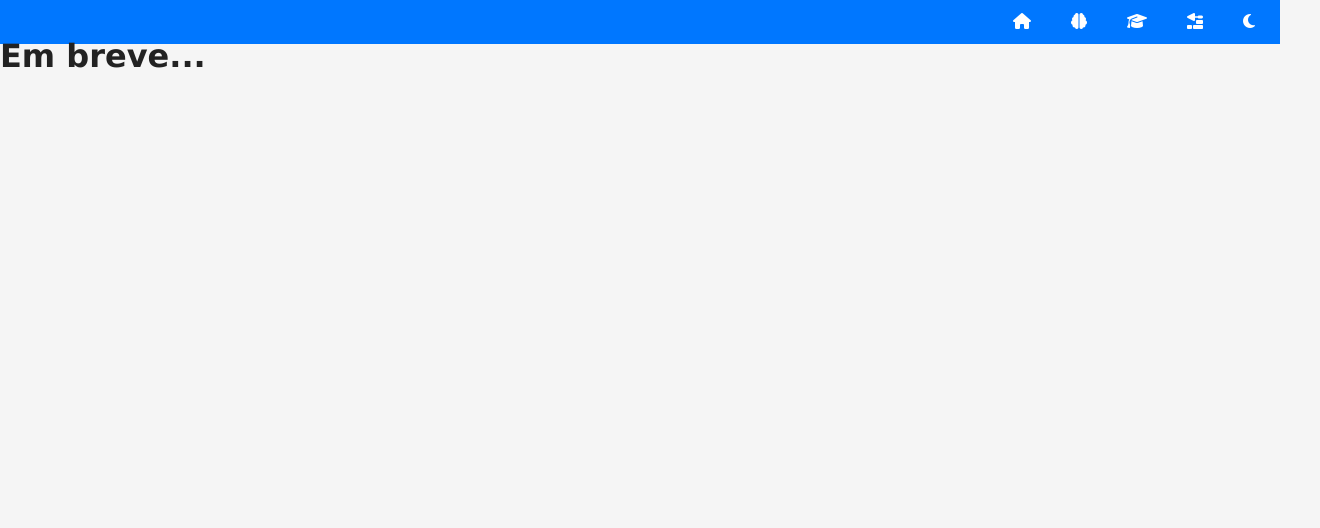
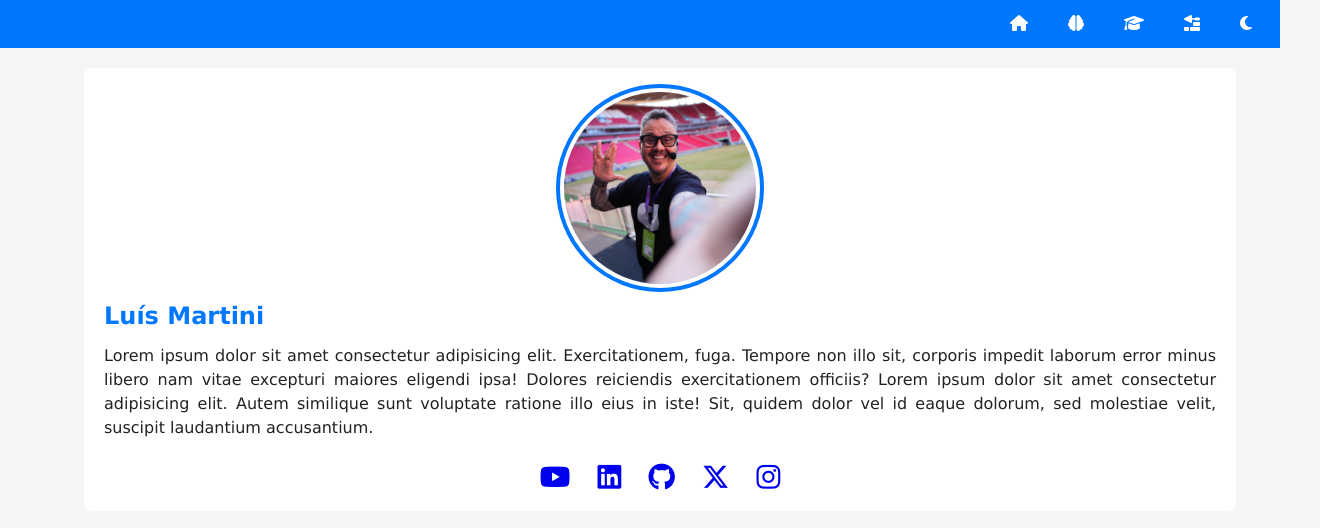
Before and after one commit to agenciamartinidigital-sy/Portolio, a plain HTML site: page index.html in a window 1280 px wide. Shown: the whole page, 1320 px wide, since content can reach past the window. Drawn offline with Linux system fonts and the light colour scheme.

Commit message:
Atualização

```diff
--- a/estilos/style.css
+++ b/estilos/style.css
@@ -25,7 +25,7 @@ body{
 header{
     background-color: var(--destaque);
     color: var(--texto);
-    padding: 10px;
+    padding: 12px;
     display: flex;
     justify-content: flex-end;
     align-content: center;
@@ -34,15 +34,15 @@ header{
 #menu ul{
     list-style: none;
     display: flex;
-    gap: 10px;
+    gap: 8px;
 }
 
 nav#menu a{
     text-decoration: none;
     color: var(--texto-inverso);
     font-weight: 600;
-    padding: 12px 15px;
-    border-radius: 10px;
+    padding: 12px 16px;
+    border-radius: 8px;
     transition: background-color 0.5s, color 0.5s;
 }
 
@@ -50,3 +50,56 @@ nav#menu a:hover{
     background-color: var(--destaque-inverso);
     color: var(--destaque);
 }
+
+main {
+    display: grid;
+    grid-template-columns: 5% 90% 5%;
+    gap: 20px;
+    margin-top: 20px;
+}
+
+section#ficha{
+    background-color: var(--fundo-card);
+    padding: 20px;
+    border-radius: 8px;
+    grid-column: 2;
+}
+
+section#ficha img{
+    width: 200px;
+    aspect-ratio: 1/1;
+    object-fit: cover;
+    overflow: hidden;
+    border-radius: 50%;
+    border: 4px solid var(--fundo-card);
+    outline: 4px solid var(--destaque);
+    display: block;
+    margin: auto;
+    margin-bottom: 16px;
+}
+
+section#ficha h1{
+    color: var(--destaque);
+    margin: 16px 0px;
+    font-size: 1.5em;
+    text-align: left;
+}
+
+section#ficha p{
+    text-align: justify;
+}
+
+div#social{
+    display: flex;
+    justify-content: center;
+    align-content: center;
+    font-size: 1.7em;
+    gap: 1em;
+    margin-top: 24px;
+}
+
+
+div#social a:hover{
+    color: var(--destaque-inverso);
+    transition: color 0.5s;
+}
--- a/index.html
+++ b/index.html
@@ -23,7 +23,19 @@
     </header>
 
     <main>
-        <h1>Em breve...</h1>
+        <section id="ficha">
+            <img src="pacote-d018/projeto-portfolio/imagens/guanabara-perfil.jpg" alt="Luís Martini" class="foto">
+            <h1>Luís Martini</h1>
+            <p>Lorem ipsum dolor sit amet consectetur adipisicing elit. Exercitationem, fuga. Tempore non illo sit, corporis impedit laborum error minus libero nam vitae excepturi maiores eligendi ipsa! Dolores reiciendis exercitationem officiis? Lorem ipsum dolor sit amet consectetur adipisicing elit. Autem similique sunt voluptate ratione illo eius in iste! Sit, quidem dolor vel id eaque dolorum, sed molestiae velit, suscipit laudantium accusantium.</p>
+            <div id="social">
+                <a href="https://www.youtube.com/@StudioMartiniDigital" target="_blank" rel="nofollow"><i class="fa-brands fa-youtube"></i></a>
+                <a href="https://www.linkedin.com/in/luisfmmartini/" target="_blank" rel="nofollow"><i class="fa-brands fa-linkedin"></i></a>
+                <a href="https://github.com/agenciamartinidigital-sy" target="_blank" rel="nofollow"><i class="fa-brands fa-github"></i></a>
+                <a href="https://x.com/eusouomartini" target="_blank" rel="nofollow"><i class="fa-brands fa-x-twitter"></i></a>
+                <a href="https://www.instagram.com/luisfmmartini" target="_blank" rel="nofollow"><i class="fa-brands fa-instagram"></i></a>
+            </div>
+        </section>
+        <section id="detalhes"></section>
     </main>
 
     <footer>
```
